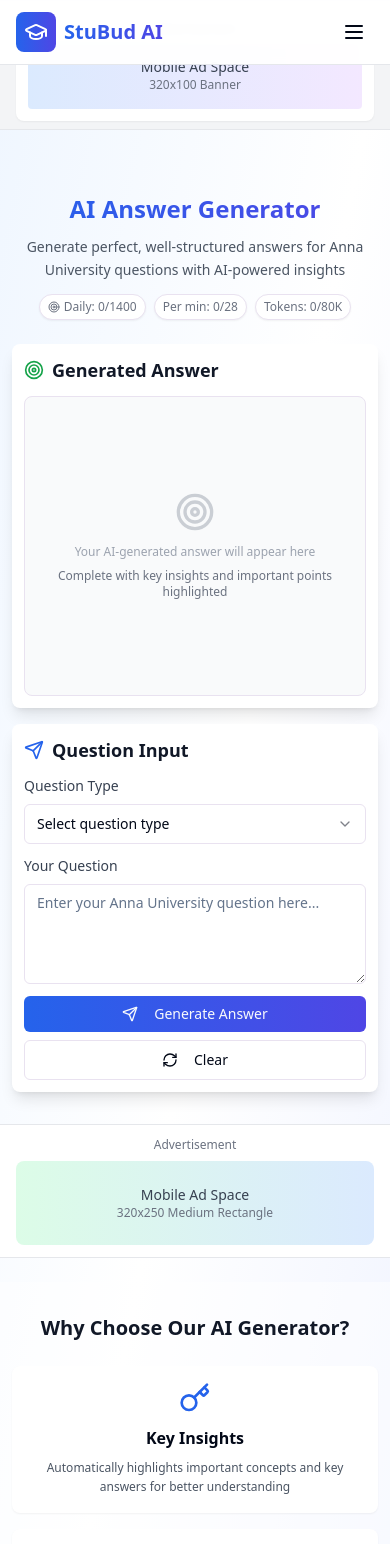
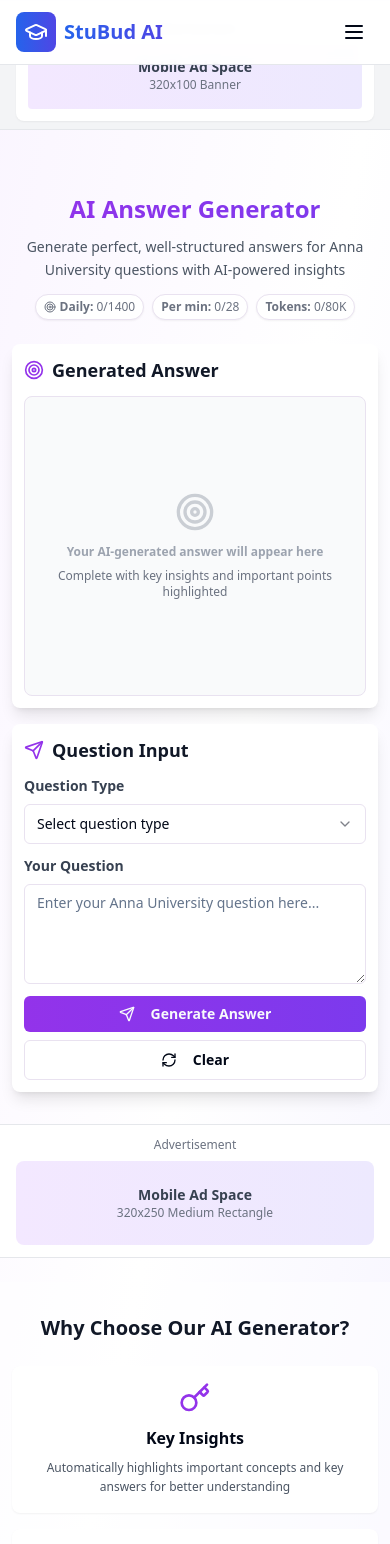
Before and after one commit to Han05-13/anna-scribe-ai-answers, a React (Vite) app: page /generate in a window 390 px wide. Shown: the top 1544 px of the page. Built offline with nearby package versions, Linux system fonts and the light colour scheme.

Commit message:
Fix: Bold text on mobile
Ensure bold text styling is consistent across desktop and mobile views.

```diff
--- a/src/pages/Generate.tsx
+++ b/src/pages/Generate.tsx
@@ -207,7 +207,7 @@ const Generate = () => {
     try {
       const prompt = generatePrompt(question, markType);
 
-      // Set maxOutputTokens based on mark type
+      // Set maxOutputTokens based on mark type - always 1500 for 15-mark
       let maxTokens = 1024;
       if (markType === "15-mark") {
         maxTokens = 1500;
@@ -352,7 +352,7 @@ Answer:`;
         return (
           <strong
             key={index}
-            className={`font-semibold ${isKeyAnswer ? 'text-blue-700 bg-blue-50 px-1 rounded' : 'text-gray-900'}`}
+            className={`font-bold text-gray-900 ${isKeyAnswer ? 'text-purple-700 bg-purple-50 px-1 rounded' : ''}`}
           >
             {isKeyAnswer && <Key className="inline w-3 h-3 mr-1" />}
             {content}
@@ -364,16 +364,16 @@ Answer:`;
   };
 
   return (
-    <div className="min-h-screen bg-gradient-to-br from-blue-50 via-white to-indigo-50">
+    <div className="min-h-screen bg-gradient-to-br from-purple-50 via-white to-violet-50">
       <Header />
 
       {/* Mobile Ad Section - Top */}
       <div className="block md:hidden bg-gray-100 border-y border-gray-200 py-2 px-4">
         <div className="bg-white rounded-lg p-3 text-center shadow-sm">
-          <p className="text-xs text-gray-500 mb-1">Advertisement</p>
-          <div className="bg-gradient-to-r from-blue-100 to-purple-100 p-4 rounded">
-            <p className="text-sm font-medium text-gray-700">Mobile Ad Space</p>
-            <p className="text-xs text-gray-500">320x100 Banner</p>
+          <p className="text-xs text-gray-500 mb-1 font-medium">Advertisement</p>
+          <div className="bg-gradient-to-r from-purple-100 to-violet-100 p-4 rounded">
+            <p className="text-sm font-bold text-gray-700">Mobile Ad Space</p>
+            <p className="text-xs text-gray-500 font-medium">320x100 Banner</p>
           </div>
         </div>
       </div>
@@ -381,10 +381,10 @@ Answer:`;
       {/* Hero Section */}
       <section className="pt-16 md:pt-24 pb-6 md:pb-8 px-3 sm:px-4 md:px-6 lg:px-8">
         <div className="max-w-7xl mx-auto text-center">
-          <h1 className="text-2xl sm:text-3xl md:text-4xl lg:text-5xl font-bold bg-gradient-to-r from-blue-600 to-indigo-600 bg-clip-text text-transparent mb-3 md:mb-4 leading-tight">
+          <h1 className="text-2xl sm:text-3xl md:text-4xl lg:text-5xl font-bold bg-gradient-to-r from-purple-600 to-violet-600 bg-clip-text text-transparent mb-3 md:mb-4 leading-tight">
             AI Answer Generator
           </h1>
-          <p className="text-sm sm:text-base md:text-lg lg:text-xl text-gray-600 px-2 md:px-4 max-w-3xl mx-auto leading-relaxed">
+          <p className="text-sm sm:text-base md:text-lg lg:text-xl text-gray-600 px-2 md:px-4 max-w-3xl mx-auto leading-relaxed font-medium">
             Generate perfect, well-structured answers for Anna University questions with AI-powered insights
           </p>
 
@@ -392,13 +392,13 @@ Answer:`;
           <div className="mt-3 md:mt-4 flex flex-wrap justify-center gap-2 md:gap-4 text-xs text-gray-500">
             <div className="bg-white px-2 py-1 rounded-full shadow-sm border">
               <Target className="inline w-3 h-3 mr-1" />
-              Daily: {rateLimitState.requestsToday}/{RATE_LIMITS.REQUESTS_PER_DAY}
+              <span className="font-bold">Daily:</span> {rateLimitState.requestsToday}/{RATE_LIMITS.REQUESTS_PER_DAY}
             </div>
             <div className="bg-white px-2 py-1 rounded-full shadow-sm border">
-              Per min: {rateLimitState.requestsThisMinute}/{RATE_LIMITS.REQUESTS_PER_MINUTE}
+              <span className="font-bold">Per min:</span> {rateLimitState.requestsThisMinute}/{RATE_LIMITS.REQUESTS_PER_MINUTE}
             </div>
             <div className="bg-white px-2 py-1 rounded-full shadow-sm border">
-              Tokens: {rateLimitState.tokensThisMinute.toLocaleString()}/80K
+              <span className="font-bold">Tokens:</span> {rateLimitState.tokensThisMinute.toLocaleString()}/80K
             </div>
           </div>
         </div>
@@ -414,13 +414,13 @@ Answer:`;
               <Card className="p-3 sm:p-4 md:p-6 shadow-lg border-0 bg-white">
                 <CardContent className="p-0">
                   <div className="flex items-center mb-3 md:mb-6">
-                    <Send className="h-5 w-5 md:h-6 md:w-6 text-blue-600 mr-2" />
-                    <h2 className="text-lg sm:text-xl md:text-2xl font-semibold text-gray-900">Question Input</h2>
+                    <Send className="h-5 w-5 md:h-6 md:w-6 text-purple-600 mr-2" />
+                    <h2 className="text-lg sm:text-xl md:text-2xl font-bold text-gray-900">Question Input</h2>
                   </div>
 
                   <div className="space-y-3 md:space-y-4">
                     <div>
-                      <label className="block text-sm font-medium text-gray-700 mb-2">
+                      <label className="block text-sm font-bold text-gray-700 mb-2">
                         Question Type
                       </label>
                       <Select value={markType} onValueChange={setMarkType}>
@@ -428,22 +428,22 @@ Answer:`;
                           <SelectValue placeholder="Select question type" />
                         </SelectTrigger>
                         <SelectContent>
-                          <SelectItem value="2-mark">2 Marks - Quick Answer</SelectItem>
-                          <SelectItem value="13-mark">13 Marks - Detailed</SelectItem>
-                          <SelectItem value="15-mark">15 Marks - Comprehensive (1500 tokens)</SelectItem>
+                          <SelectItem value="2-mark" className="font-medium">2 Marks - Quick Answer</SelectItem>
+                          <SelectItem value="13-mark" className="font-medium">13 Marks - Detailed</SelectItem>
+                          <SelectItem value="15-mark" className="font-medium">15 Marks - Comprehensive (1500 tokens)</SelectItem>
                         </SelectContent>
                       </Select>
                     </div>
 
                     <div>
-                      <label className="block text-sm font-medium text-gray-700 mb-2">
+                      <label className="block text-sm font-bold text-gray-700 mb-2">
                         Your Question
                       </label>
                       <Textarea
                         placeholder="Enter your Anna University question here..."
                         value={question}
                         onChange={(e) => setQuestion(e.target.value)}
-                        className="min-h-[100px] sm:min-h-[120px] md:min-h-[140px] w-full text-sm md:text-base"
+                        className="min-h-[100px] sm:min-h-[120px] md:min-h-[140px] w-full text-sm md:text-base font-medium"
                       />
                     </div>
 
@@ -451,27 +451,27 @@ Answer:`;
                       <Button
                         onClick={generateAnswer}
                         disabled={isLoading || cooldownSeconds > 0}
-                        className="flex-1 h-10 md:h-12 bg-gradient-to-r from-blue-600 to-indigo-600 hover:from-blue-700 hover:to-indigo-700 text-sm md:text-base"
+                        className="flex-1 h-10 md:h-12 bg-gradient-to-r from-purple-600 to-violet-600 hover:from-purple-700 hover:to-violet-700 text-sm md:text-base font-bold"
                       >
                         {isLoading ? (
                           <>
                             <Loader2 className="mr-2 h-4 w-4 md:h-5 md:w-5 animate-spin" />
-                            Generating...
+                            <span className="font-bold">Generating...</span>
                           </>
                         ) : cooldownSeconds > 0 ? (
                           <>
                             <Clock className="mr-2 h-4 w-4 md:h-5 md:w-5" />
-                            Wait {cooldownSeconds}s
+                            <span className="font-bold">Wait {cooldownSeconds}s</span>
                           </>
                         ) : (
                           <>
                             <Send className="mr-2 h-4 w-4 md:h-5 md:w-5" />
-                            Generate Answer
+                            <span className="font-bold">Generate Answer</span>
                           </>
                         )}
                       </Button>
 
-                      <Button variant="outline" onClick={clearAll} className="sm:w-auto h-10 md:h-12 text-sm md:text-base">
+                      <Button variant="outline" onClick={clearAll} className="sm:w-auto h-10 md:h-12 text-sm md:text-base font-bold">
                         <RefreshCw className="mr-2 h-4 w-4 md:h-5 md:w-5" />
                         Clear
                       </Button>
@@ -487,11 +487,11 @@ Answer:`;
                 <CardContent className="p-0">
                   <div className="flex flex-col sm:flex-row sm:items-center justify-between mb-3 md:mb-6 space-y-2 sm:space-y-0">
                     <div className="flex items-center">
-                      <Target className="h-5 w-5 md:h-6 md:w-6 text-green-600 mr-2" />
-                      <h2 className="text-lg sm:text-xl md:text-2xl font-semibold text-gray-900">Generated Answer</h2>
+                      <Target className="h-5 w-5 md:h-6 md:w-6 text-purple-600 mr-2" />
+                      <h2 className="text-lg sm:text-xl md:text-2xl font-bold text-gray-900">Generated Answer</h2>
                     </div>
                     {answer && (
-                      <Button variant="outline" size="sm" onClick={copyToClipboard} className="self-start sm:self-auto text-xs md:text-sm">
+                      <Button variant="outline" size="sm" onClick={copyToClipboard} className="self-start sm:self-auto text-xs md:text-sm font-bold">
                         <Copy className="mr-2 h-3 w-3 md:h-4 md:w-4" />
                         Copy
                       </Button>
@@ -502,7 +502,7 @@ Answer:`;
                     {answer ? (
                       <ScrollArea className="h-full w-full">
                         <div className="prose prose-sm max-w-none pr-2 md:pr-4">
-                          <div className="whitespace-pre-wrap font-sans text-gray-800 leading-relaxed text-justify text-xs sm:text-sm md:text-base">
+                          <div className="whitespace-pre-wrap font-sans text-gray-800 leading-relaxed text-justify text-xs sm:text-sm md:text-base font-medium">
                             {formatText(answer)}
                           </div>
                         </div>
@@ -511,8 +511,8 @@ Answer:`;
                       <div className="flex items-center justify-center h-full text-gray-400">
                         <div className="text-center px-2 md:px-4">
                           <Target className="h-10 w-10 sm:h-12 sm:w-12 md:h-16 md:w-16 mx-auto mb-3 md:mb-4 opacity-50" />
-                          <p className="text-xs sm:text-sm md:text-base font-medium mb-2">Your AI-generated answer will appear here</p>
-                          <p className="text-xs text-gray-500">Complete with key insights and important points highlighted</p>
+                          <p className="text-xs sm:text-sm md:text-base font-bold mb-2">Your AI-generated answer will appear here</p>
+                          <p className="text-xs text-gray-500 font-medium">Complete with key insights and important points highlighted</p>
                         </div>
                       </div>
                     )}
@@ -527,10 +527,10 @@ Answer:`;
       {/* Mobile Ad Section - Middle */}
       <div className="block md:hidden bg-white border-y border-gray-200 py-3 px-4 mb-6">
         <div className="text-center">
-          <p className="text-xs text-gray-500 mb-2">Advertisement</p>
-          <div className="bg-gradient-to-r from-green-100 to-blue-100 p-6 rounded-lg">
-            <p className="text-sm font-medium text-gray-700">Mobile Ad Space</p>
-            <p className="text-xs text-gray-500">320x250 Medium Rectangle</p>
+          <p className="text-xs text-gray-500 mb-2 font-medium">Advertisement</p>
+          <div className="bg-gradient-to-r from-purple-100 to-violet-100 p-6 rounded-lg">
+            <p className="text-sm font-bold text-gray-700">Mobile Ad Space</p>
+            <p className="text-xs text-gray-500 font-medium">320x250 Medium Rectangle</p>
           </div>
         </div>
       </div>
@@ -543,19 +543,19 @@ Answer:`;
           </h2>
           <div className="grid md:grid-cols-3 gap-4 md:gap-6">
             <div className="text-center p-4 md:p-6 bg-white rounded-lg shadow-sm">
-              <Key className="h-8 w-8 md:h-10 md:w-10 text-blue-600 mx-auto mb-3 md:mb-4" />
-              <h3 className="text-base md:text-lg font-semibold mb-2">Key Insights</h3>
-              <p className="text-gray-600 text-xs md:text-sm leading-relaxed">Automatically highlights important concepts and key answers for better understanding</p>
+              <Key className="h-8 w-8 md:h-10 md:w-10 text-purple-600 mx-auto mb-3 md:mb-4" />
+              <h3 className="text-base md:text-lg font-bold mb-2">Key Insights</h3>
+              <p className="text-gray-600 text-xs md:text-sm leading-relaxed font-medium">Automatically highlights important concepts and key answers for better understanding</p>
             </div>
             <div className="text-center p-4 md:p-6 bg-white rounded-lg shadow-sm">
-              <Target className="h-8 w-8 md:h-10 md:w-10 text-green-600 mx-auto mb-3 md:mb-4" />
-              <h3 className="text-base md:text-lg font-semibold mb-2">Structured Format</h3>
-              <p className="text-gray-600 text-xs md:text-sm leading-relaxed">Follows Anna University exam patterns with proper formatting and organization</p>
+              <Target className="h-8 w-8 md:h-10 md:w-10 text-purple-600 mx-auto mb-3 md:mb-4" />
+              <h3 className="text-base md:text-lg font-bold mb-2">Structured Format</h3>
+              <p className="text-gray-600 text-xs md:text-sm leading-relaxed font-medium">Follows Anna University exam patterns with proper formatting and organization</p>
             </div>
             <div className="text-center p-4 md:p-6 bg-white rounded-lg shadow-sm">
               <Send className="h-8 w-8 md:h-10 md:w-10 text-purple-600 mx-auto mb-3 md:mb-4" />
-              <h3 className="text-base md:text-lg font-semibold mb-2">Instant Results</h3>
-              <p className="text-gray-600 text-xs md:text-sm leading-relaxed">Generate comprehensive answers in seconds with AI-powered technology</p>
+              <h3 className="text-base md:text-lg font-bold mb-2">Instant Results</h3>
+              <p className="text-gray-600 text-xs md:text-sm leading-relaxed font-medium">Generate comprehensive answers in seconds with AI-powered technology</p>
             </div>
           </div>
         </div>
@@ -564,10 +564,10 @@ Answer:`;
       {/* Mobile Ad Section - Bottom */}
       <div className="block md:hidden bg-gray-50 border-t border-gray-200 py-3 px-4">
         <div className="text-center">
-          <p className="text-xs text-gray-500 mb-2">Advertisement</p>
+          <p className="text-xs text-gray-500 mb-2 font-medium">Advertisement</p>
           <div className="bg-gradient-to-r from-purple-100 to-pink-100 p-4 rounded-lg">
-            <p className="text-sm font-medium text-gray-700">Mobile Ad Space</p>
-            <p className="text-xs text-gray-500">320x100 Banner</p>
+            <p className="text-sm font-bold text-gray-700">Mobile Ad Space</p>
+            <p className="text-xs text-gray-500 font-medium">320x100 Banner</p>
           </div>
         </div>
       </div>
```
